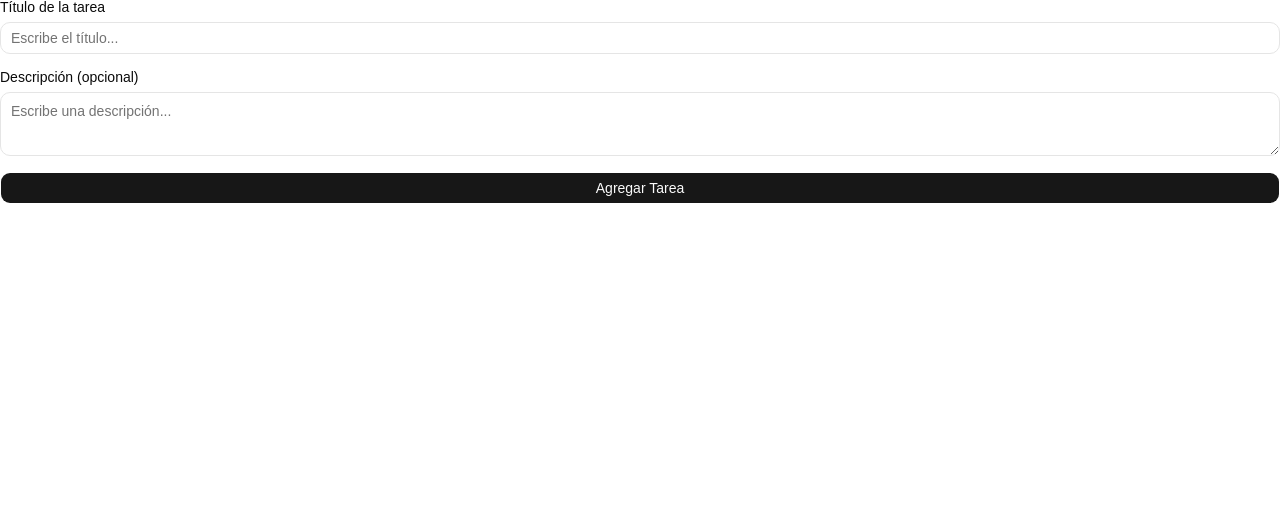
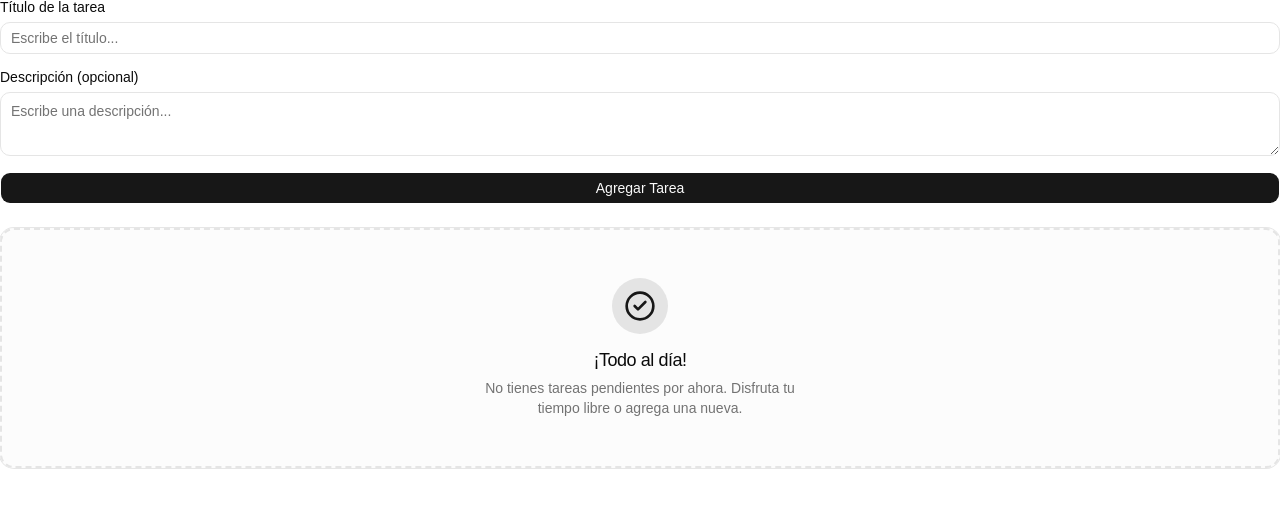
Before and after one commit to D4T4-DEV/dabit-tutorials, a React (Vite) app in the folder 01-to-do-list/: page / in a window 1280 px wide. Shown: the top 508 px of the page. Built offline with nearby package versions, Linux system fonts and the light colour scheme.

Commit message:
Conexion de la lista y operatividad de las acciones

```diff
--- a/01-to-do-list/src/App.tsx
+++ b/01-to-do-list/src/App.tsx
@@ -1,24 +1,54 @@
 import { useState } from "react";
-import FormToDo, { type ToDo } from "./components/formToDo";
+import FormToDo, { type ToDo } from "./components/FormToDo";
+import ToDoItem, { NoToDoItem } from "./components/ToDoItem";
 
 function App() {
   const [todoList, setToDoList] = useState<ToDo[]>([]);
 
   const handleCreate = (data: ToDo) => {
     console.log("Creaste la tarea", data);
+
+    // Guardado logico de la tarea en el arreglo
+    setToDoList((prev) => [...prev, data]);
   };
 
   const toggleComplete = (id: string) => {
     console.log("Cambiaste de estado la tarea con id", id);
+
+    // Busqueda en el arreglo y cambio del booleano
+    setToDoList((prev) =>
+      prev.map((todo) =>
+        todo.id === id ? { ...todo, completed: !todo.completed } : todo,
+      ),
+    );
   };
 
   const handleDelete = (id: string) => {
     console.log("Borraste la tarea con id", id);
+    // Busqueda en el arreglo y devolución del nuevo arreglo sin dicho elemento
+    setToDoList((prev) => prev.filter((todo) => todo.id !== id));
   };
 
   return (
     <div>
-      <FormToDo onCreate={handleCreate}/>
+      {/* Formulario para crear tareas */}
+      <FormToDo onCreate={handleCreate} />
+
+      {/* Renderizado de las tareas */}
+      <div className="space-y-3">
+        {todoList.length === 0 ? (
+          <NoToDoItem />
+        ) : (
+          todoList.map((todo) => (
+            <ToDoItem
+              key={todo.id}
+              todo={todo}
+              toggleComplete={toggleComplete}
+              handleDelete={handleDelete}
+            />
+          ))
+        )}
+      </div>
     </div>
   );
 }
```
